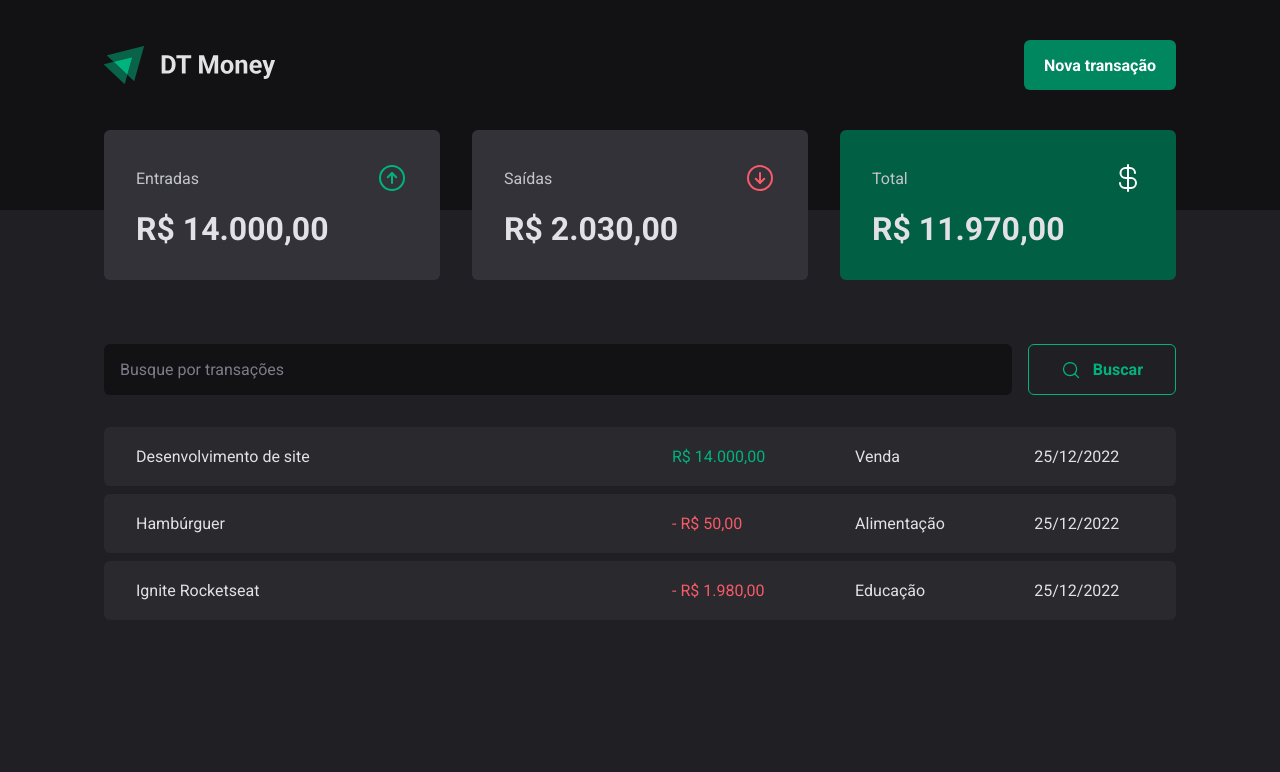
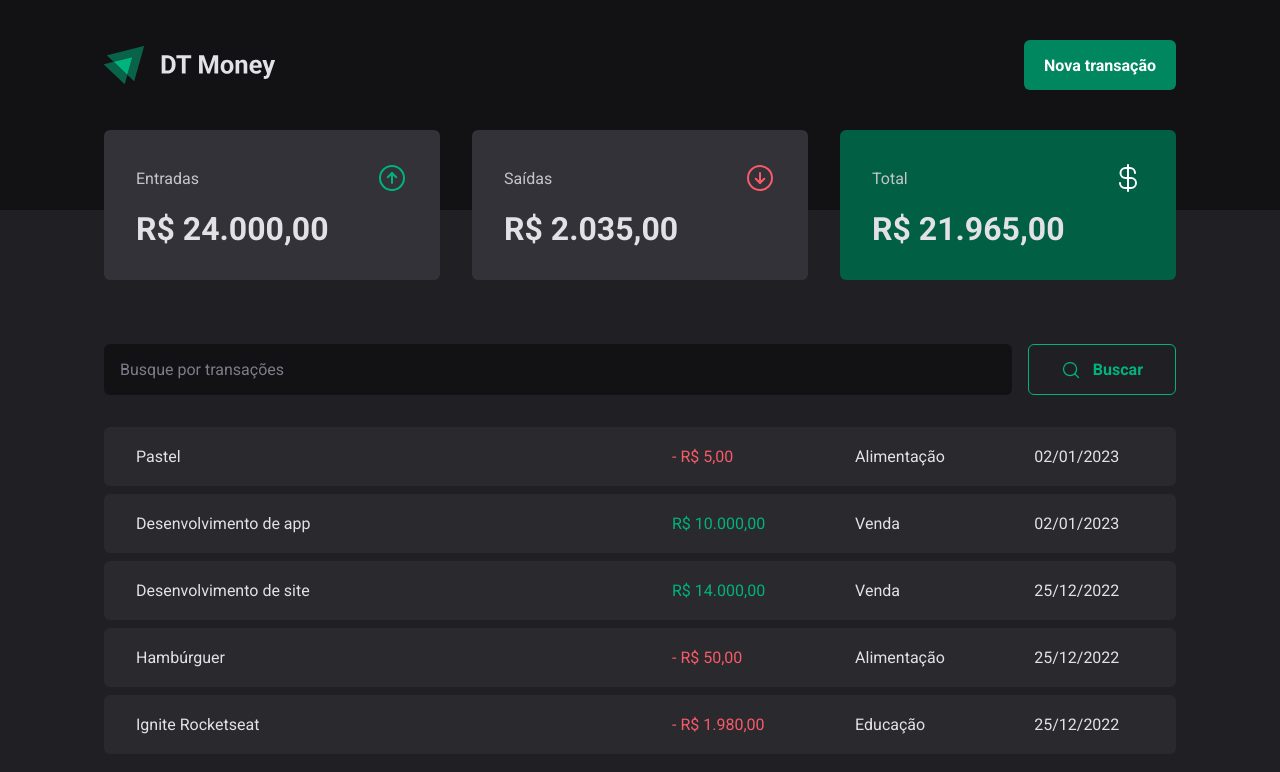
Before and after one commit to matheralvs/dt-money, a React (Vite) app: page / in a window 1280 px wide. Shown: the top 772 px of the page. Built offline with nearby package versions, Linux system fonts and the light colour scheme; data requests are answered from the project's data file.

Commit message:
feat: config for create new transaction

```diff
--- a/server.json
+++ b/server.json
@@ -23,6 +23,22 @@
       "category": "Educação",
       "price": 1980,
       "createdAt": "2022-12-25T20:25:21.980Z"
+    },
+    {
+      "description": "Desenvolvimento de app",
+      "price": 10000,
+      "category": "Venda",
+      "type": "income",
+      "createdAt": "2023-01-02T01:20:09.201Z",
+      "id": 4
+    },
+    {
+      "description": "Pastel",
+      "price": 5,
+      "category": "Alimentação",
+      "type": "outcome",
+      "createdAt": "2023-01-02T01:35:01.706Z",
+      "id": 5
     }
   ]
 }
--- a/src/components/NewTransactionModal/index.tsx
+++ b/src/components/NewTransactionModal/index.tsx
@@ -11,6 +11,9 @@ import * as z from "zod";
 import { useForm } from "react-hook-form";
 import { zodResolver } from "@hookform/resolvers/zod";
 import { Controller } from "react-hook-form";
+import { api } from "../../lib/axios";
+import { useContext } from "react";
+import { TransactionsContext } from "../../contexts/TransactionsContext";
 
 const newTransactionFormSchema = z.object({
   description: z.string(),
@@ -22,7 +25,10 @@ const newTransactionFormSchema = z.object({
 type newTransactionFormInputs = z.infer<typeof newTransactionFormSchema>;
 
 export function NewTransactionModal() {
+  const { createTransaction } = useContext(TransactionsContext);
+
   const {
+    reset,
     control,
     register,
     handleSubmit,
@@ -35,9 +41,16 @@ export function NewTransactionModal() {
   });
 
   async function handleCreateNewTransaction(data: newTransactionFormInputs) {
-    await new Promise((resolve) => setTimeout(resolve, 2000));
+    const { description, price, category, type } = data;
 
-    console.log(data);
+    await createTransaction({
+      description,
+      price,
+      category,
+      type,
+    });
+
+    reset();
   }
 
   return (
--- a/src/contexts/TransactionsContext.tsx
+++ b/src/contexts/TransactionsContext.tsx
@@ -11,9 +11,17 @@ interface Transaction {
   createdAt: string;
 }
 
+interface CreateTransactionInput {
+  description: string;
+  price: number;
+  category: string;
+  type: "income" | "outcome";
+}
+
 interface TransactionsContextType {
   transactions: Transaction[];
   fetchTransactions: (query?: string) => Promise<void>;
+  createTransaction: (data: CreateTransactionInput) => Promise<void>;
 }
 
 interface TransactionsProviderProps {
@@ -28,6 +36,8 @@ export function TransactionsProvider({ children }: TransactionsProviderProps) {
   async function fetchTransactions(query?: string) {
     const response = await api.get("/transactions", {
       params: {
+        _sort: "createdAt",
+        _order: "desc",
         q: query,
       },
     });
@@ -35,12 +45,28 @@ export function TransactionsProvider({ children }: TransactionsProviderProps) {
     setTransactions(response.data);
   }
 
+  async function createTransaction(data: CreateTransactionInput) {
+    const { description, price, category, type } = data;
+
+    const response = await api.post("transactions", {
+      description,
+      price,
+      category,
+      type,
+      createdAt: new Date(),
+    });
+
+    setTransactions((state) => [response.data, ...state]);
+  }
+
   useEffect(() => {
     fetchTransactions();
   }, []);
 
   return (
-    <TransactionsContext.Provider value={{ transactions, fetchTransactions }}>
+    <TransactionsContext.Provider
+      value={{ transactions, fetchTransactions, createTransaction }}
+    >
       {children}
     </TransactionsContext.Provider>
   );
```
